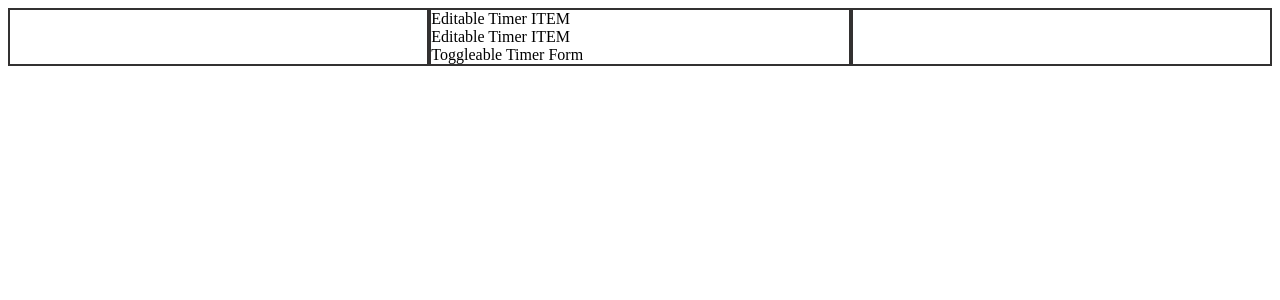
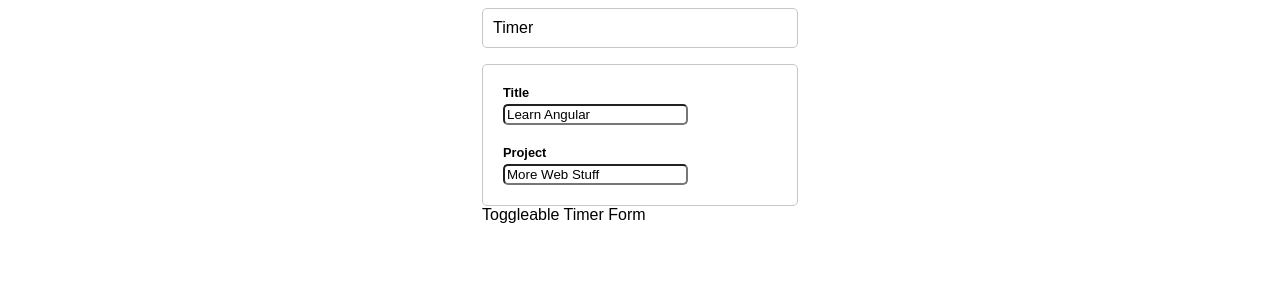
Before and after one commit to ryasan86/time_tracker, a React app: page / in a window 1280 px wide. Shown: the top 300 px of the page. Built offline with nearby package versions, Linux system fonts and the light colour scheme.

Commit message:
added a little css

```diff
--- a/src/App.jsx
+++ b/src/App.jsx
@@ -5,12 +5,12 @@ import ToggleableTimerForm from './components/ToggleableTimerForm';
 const App = () => {
   return (
     <div className="wrapper">
-      <div className="column" />
-      <div className="column">
+      <div />
+      <div>
         <EditableTimerList />
         <ToggleableTimerForm isOpen={true} />
       </div>
-      <div className="column" />
+      <div />
     </div>
   );
 };
--- a/src/components/EditableTimer.jsx
+++ b/src/components/EditableTimer.jsx
@@ -1,7 +1,22 @@
 import React, { Component } from 'react';
+import Timer from './Timer';
+import TimerForm from './TimerForm';
 
 export default class EditableTimer extends Component {
   render() {
-    return <div>Editable Timer ITEM</div>;
+    if (this.props.editFormOpen) {
+      return (
+        <TimerForm title={this.props.title} project={this.props.project} />
+      );
+    } else {
+      return (
+        <Timer
+          title={this.props.title}
+          project={this.props.project}
+          elapsed={this.props.elapsed}
+          runningSince={this.props.runningSince}
+        />
+      );
+    }
   }
 }
--- a/src/components/EditableTimerList.jsx
+++ b/src/components/EditableTimerList.jsx
@@ -4,7 +4,7 @@ import EditableTimer from './EditableTimer';
 export default class EditableTimerList extends Component {
   render() {
     return (
-      <div id="timers">
+      <div id="timers" className="timers">
         <EditableTimer
           title="Learn React"
           project="Web Stuff"
--- /dev/null
+++ b/src/components/Timer.jsx
@@ -0,0 +1,7 @@
+import React, { Component } from 'react';
+
+export default class Timer extends Component {
+  render() {
+    return <div className="card">Timer</div>;
+  }
+}
--- /dev/null
+++ b/src/components/TimerForm.jsx
@@ -0,0 +1,22 @@
+import React, { Component } from 'react';
+
+export default class TimerForm extends Component {
+  render() {
+    return (
+      <div className="card">
+        <div className="content">
+          <div className="form">
+            <div className="field">
+              <label>Title</label>
+              <input type="text" defaultValue={this.props.title} />
+            </div>
+            <div className="field">
+              <label>Project</label>
+              <input type="text" defaultValue={this.props.project} />
+            </div>
+          </div>
+        </div>
+      </div>
+    );
+  }
+}
--- a/src/styles.css
+++ b/src/styles.css
@@ -1,8 +1,38 @@
+* {
+  font-family: sans-serif;
+}
+
+input {
+  border-radius: 5px;
+}
+
 .wrapper {
   display: grid;
-  grid-template-columns: 1fr 1fr 1fr;
+  grid-template-columns: 1.5fr 1fr 1.5fr;
 }
 
-.column {
-  border: rgb(51, 49, 49) 2px solid;
+/* .content {
+  padding: 10px;
+} */
+
+.form .field {
+  padding: 10px;
 }
+
+.field > label {
+  display: block;
+  font-weight: bold;
+  font-size: 0.8em;
+  margin: 0px 0px 0.25rem 0em;
+}
+
+.timers {
+  display: grid;
+  grid-gap: 1em;
+}
+
+.card {
+  padding: 10px;
+  border: rgb(199, 197, 197) 1.6px solid;
+  border-radius: 5px;
+}
```
